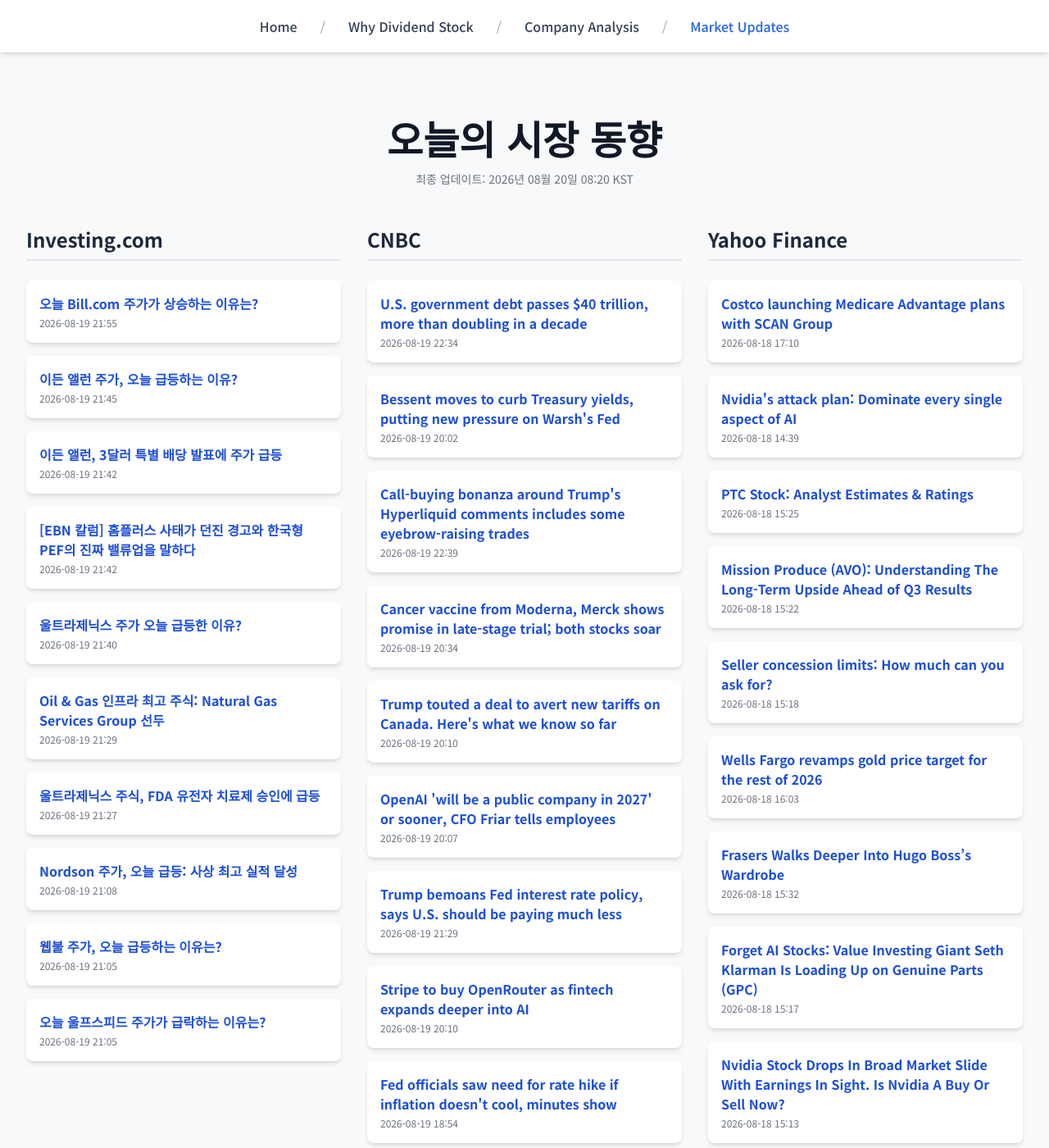
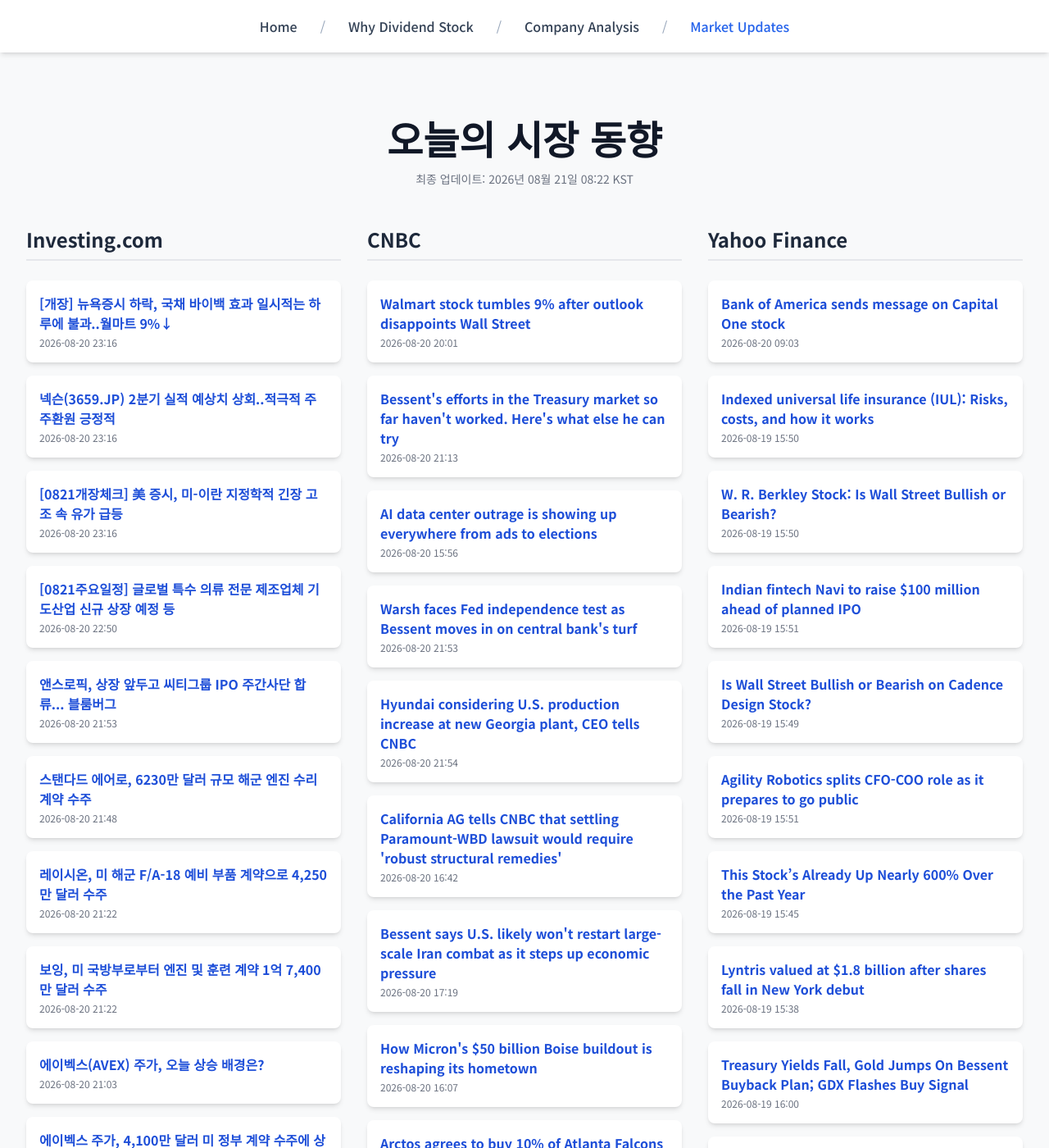
Before and after one commit to Kay-Hwang/my-company-analysis, a Jekyll site: the page built from market-updates.html, in a window 1280 px wide and 1400 px high. Shown: the whole window at 82% size. Built offline with Jekyll 4.4.1, drawn with Linux system fonts in a browser that asks for light colours; nearby versions of some CDN libraries; a script that is not in the unit is left out; some of the changed text lies outside the part shown.

Commit message:
Update daily data

```diff
--- a/_data/latest_data.json
+++ b/_data/latest_data.json
@@ -1,190 +1,190 @@
 {
-  "lastUpdated": "2026년 08월 20일 08:20 KST",
+  "lastUpdated": "2026년 08월 21일 08:22 KST",
   "news": {
     "investing": [
       {
-        "title": "오늘 Bill.com 주가가 상승하는 이유는?",
-        "link": "https://kr.investing.com/news/stock-market-news/article-93CH-2068296",
-        "pubDate": "2026-08-19 21:55:25",
-        "summary": "오늘 Bill.com 주가가 상승하는 이유는?"
+        "title": "[개장] 뉴욕증시 하락, 국채 바이백 효과 일시적는 하루에 불과..월마트 9%↓",
+        "link": "https://kr.investing.com/news/stock-market-news/article-2070056",
+        "pubDate": "2026-08-20 23:16:23",
+        "summary": "[개장] 뉴욕증시 하락, 국채 바이백 효과 일시적는 하루에 불과..월마트 9%↓"
       },
       {
-        "title": "이든 앨런 주가, 오늘 급등하는 이유?",
-        "link": "https://kr.investing.com/news/stock-market-news/article-93CH-2068286",
-        "pubDate": "2026-08-19 21:45:17",
-        "summary": "이든 앨런 주가, 오늘 급등하는 이유?"
+        "title": "넥슨(3659.JP) 2분기 실적 예상치 상회..적극적 주주환원 긍정적",
+        "link": "https://kr.investing.com/news/stock-market-news/article-2070055",
+        "pubDate": "2026-08-20 23:16:21",
+        "summary": "넥슨(3659.JP) 2분기 실적 예상치 상회..적극적 주주환원 긍정적"
       },
       {
-        "title": "이든 앨런, 3달러 특별 배당 발표에 주가 급등",
-        "link": "https://kr.investing.com/news/stock-market-news/article-93CH-2068285",
-        "pubDate": "2026-08-19 21:42:34",
-        "summary": "이든 앨런, 3달러 특별 배당 발표에 주가 급등"
+        "title": "[0821개장체크] 美 증시, 미-이란 지정학적 긴장 고조 속 유가 급등",
+        "link": "https://kr.investing.com/news/stock-market-news/article-2070044",
+        "pubDate": "2026-08-20 23:16:14",
+        "summary": "[0821개장체크] 美 증시, 미-이란 지정학적 긴장 고조 속 유가 급등"
       },
       {
-        "title": "[EBN 칼럼] 홈플러스 사태가 던진 경고와  한국형 PEF의 진짜 밸류업을 말하다",
-        "link": "https://kr.investing.com/news/stock-market-news/article-2068281",
-        "pubDate": "2026-08-19 21:42:00",
-        "summary": "[EBN 칼럼] 홈플러스 사태가 던진 경고와  한국형 PEF의 진짜 밸류업을 말하다"
+        "title": "[0821주요일정] 글로벌 특수 의류 전문 제조업체 기도산업 신규 상장 예정 등",
+        "link": "https://kr.investing.com/news/stock-market-news/article-2070045",
+        "pubDate": "2026-08-20 22:50:20",
+        "summary": "[0821주요일정] 글로벌 특수 의류 전문 제조업체 기도산업 신규 상장 예정 등"
       },
       {
-        "title": "울트라제닉스 주가 오늘 급등한 이유?",
-        "link": "https://kr.investing.com/news/stock-market-news/article-93CH-2068275",
-        "pubDate": "2026-08-19 21:40:16",
-        "summary": "울트라제닉스 주가 오늘 급등한 이유?"
+        "title": "앤스로픽, 상장 앞두고 씨티그룹 IPO 주간사단 합류... 블룸버그",
+        "link": "https://kr.investing.com/news/stock-market-news/article-93CH-2070007",
+        "pubDate": "2026-08-20 21:53:22",
+        "summary": "앤스로픽, 상장 앞두고 씨티그룹 IPO 주간사단 합류... 블룸버그"
       },
       {
-        "title": "Oil & Gas 인프라 최고 주식: Natural Gas Services Group 선두",
-        "link": "https://kr.investing.com/news/stock-market-news/article-93CH-2068264",
-        "pubDate": "2026-08-19 21:29:12",
-        "summary": "Oil & Gas 인프라 최고 주식: Natural Gas Services Group 선두"
+        "title": "스탠다드 에어로, 6230만 달러 규모 해군 엔진 수리 계약 수주",
+        "link": "https://kr.investing.com/news/stock-market-news/article-93CH-2070003",
+        "pubDate": "2026-08-20 21:48:18",
+        "summary": "스탠다드 에어로, 6230만 달러 규모 해군 엔진 수리 계약 수주"
       },
       {
-        "title": "울트라제닉스 주식, FDA 유전자 치료제 승인에 급등",
-        "link": "https://kr.investing.com/news/stock-market-news/article-93CH-2068263",
-        "pubDate": "2026-08-19 21:27:45",
-        "summary": "울트라제닉스 주식, FDA 유전자 치료제 승인에 급등"
+        "title": "레이시온, 미 해군 F/A-18 예비 부품 계약으로 4,250만 달러 수주",
+        "link": "https://kr.investing.com/news/stock-market-news/article-93CH-2069987",
+        "pubDate": "2026-08-20 21:22:41",
+        "summary": "레이시온, 미 해군 F/A-18 예비 부품 계약으로 4,250만 달러 수주"
       },
       {
-        "title": "Nordson 주가, 오늘 급등: 사상 최고 실적 달성",
-        "link": "https://kr.investing.com/news/stock-market-news/article-93CH-2068245",
-        "pubDate": "2026-08-19 21:08:02",
-        "summary": "Nordson 주가, 오늘 급등: 사상 최고 실적 달성"
+        "title": "보잉, 미 국방부로부터 엔진 및 훈련 계약 1억 7,400만 달러 수주",
+        "link": "https://kr.investing.com/news/stock-market-news/article-93CH-2069986",
+        "pubDate": "2026-08-20 21:22:31",
+        "summary": "보잉, 미 국방부로부터 엔진 및 훈련 계약 1억 7,400만 달러 수주"
       },
       {
-        "title": "웹불 주가, 오늘 급등하는 이유는?",
-        "link": "https://kr.investing.com/news/stock-market-news/article-93CH-2068242",
-        "pubDate": "2026-08-19 21:05:38",
-        "summary": "웹불 주가, 오늘 급등하는 이유는?"
+        "title": "에이벡스(AVEX) 주가, 오늘 상승 배경은?",
+        "link": "https://kr.investing.com/news/stock-market-news/article-93CH-2069971",
+        "pubDate": "2026-08-20 21:03:18",
+        "summary": "에이벡스(AVEX) 주가, 오늘 상승 배경은?"
       },
       {
-        "title": "오늘 울프스피드 주가가 급락하는 이유는?",
-        "link": "https://kr.investing.com/news/stock-market-news/article-93CH-2068239",
-        "pubDate": "2026-08-19 21:05:05",
-        "summary": "오늘 울프스피드 주가가 급락하는 이유는?"
+        "title": "에이벡스 주가, 4,100만 달러 미 정부 계약 수주에 상승",
+        "link": "https://kr.investing.com/news/stock-market-news/article-93CH-2069962",
+        "pubDate": "2026-08-20 20:56:23",
+        "summary": "에이벡스 주가, 4,100만 달러 미 정부 계약 수주에 상승"
       }
     ],
     "cnbc": [
       {
-        "title": "U.S. government debt passes $40 trillion, more than doubling in a decade",
-        "link": "https://www.cnbc.com/2026/08/19/us-government-debt-passes-40-trillion-mark-for-the-first-time.html",
-        "pubDate": "Wed, 19 Aug 2026 22:34:33 GMT",
-        "summary": "U.S. government debt passes $40 trillion, more than doubling in a decade"
+        "title": "Walmart stock tumbles 9% after outlook disappoints Wall Street",
+        "link": "https://www.cnbc.com/2026/08/20/walmart-wmt-q2-2027-earnings.html",
+        "pubDate": "Thu, 20 Aug 2026 20:01:49 GMT",
+        "summary": "Walmart is expected to report its fiscal second-quarter earnings on Thursday, offering a read on the consumer and the K-shaped economy."
       },
       {
-        "title": "Bessent moves to curb Treasury yields, putting new pressure on Warsh's Fed",
-        "link": "https://www.cnbc.com/2026/08/19/bessent-treasury-buybacks-yields-warsh-fed.html",
-        "pubDate": "Wed, 19 Aug 2026 20:02:32 GMT",
-        "summary": "Treasury's move to buy back more long-term debt cooled a bond selloff, but economists warn it could raise new inflation and independence questions for the Fed"
+        "title": "Bessent's efforts in the Treasury market so far haven't worked. Here's what else he can try",
+        "link": "https://www.cnbc.com/2026/08/20/bessents-efforts-in-the-treasury-market-so-far-havent-worked-heres-what-else-he-can-try.html",
+        "pubDate": "Thu, 20 Aug 2026 21:13:14 GMT",
+        "summary": "Market experts showed skepticism at whether the push would succeed against a bevy of factors working against Treasurys."
       },
       {
-        "title": "Call-buying bonanza around Trump's Hyperliquid comments includes some eyebrow-raising trades",
-        "link": "https://www.cnbc.com/2026/08/19/call-buying-bonanza-around-trumps-hyperliquid-comments-includes-eyebrow-raising-trades.html",
-        "pubDate": "Wed, 19 Aug 2026 22:39:40 GMT",
-        "summary": "President Donald Trump hinted that regulation may be in the works for Hyperliquid. Interesting trading activity followed."
+        "title": "AI data center outrage is showing up everywhere from ads to elections",
+        "link": "https://www.cnbc.com/2026/08/20/ai-data-center-election-backlash.html",
+        "pubDate": "Thu, 20 Aug 2026 15:56:12 GMT",
+        "summary": "With less than three months until the midterm elections, opposition to AI data centers is becoming a bipartisan rallying cry in a growing number of states."
       },
       {
-        "title": "Cancer vaccine from Moderna, Merck shows promise in late-stage trial; both stocks soar",
-        "link": "https://www.cnbc.com/2026/08/19/moderna-merck-cancer-vaccine-shows-initial-late-stage-melanoma-data.html",
-        "pubDate": "Wed, 19 Aug 2026 20:34:09 GMT",
-        "summary": "The combination regimen significantly extended the time patients lived without their melanoma returning, compared with Keytruda alone."
+        "title": "Warsh faces Fed independence test as Bessent moves in on central bank's turf",
+        "link": "https://www.cnbc.com/2026/08/20/bessent-warsh-fed-bond-market-treasury-yields.html",
+        "pubDate": "Thu, 20 Aug 2026 21:53:44 GMT",
+        "summary": "Bessent’s effort to tamp down long-term Treasury yields could force Warsh to clarify how far the Fed should go in coordinating on bonds and the balance sheet."
       },
       {
-        "title": "Trump touted a deal to avert new tariffs on Canada. Here's what we know so far",
-        "link": "https://www.cnbc.com/2026/08/19/trump-canada-tariffs-deal-carney.html",
-        "pubDate": "Wed, 19 Aug 2026 20:10:14 GMT",
-        "summary": "Trump's new tariffs on about $20 billion worth of Canadian goods were set to take effect Wednesday, but were postponed by three days."
+        "title": "Hyundai considering U.S. production increase at new Georgia plant, CEO tells CNBC",
+        "link": "https://www.cnbc.com/2026/08/20/hyundai-georgia-metaplant-us-production.html",
+        "pubDate": "Thu, 20 Aug 2026 21:54:59 GMT",
+        "summary": "The potential capacity increase would be part of Hyundai's plan to invest $26 billion in the U.S. through 2028, Hyundai CEO José Muñoz told CNBC."
       },
       {
-        "title": "OpenAI 'will be a public company in 2027' or sooner, CFO Friar tells employees",
-        "link": "https://www.cnbc.com/2026/08/19/open-ai-ipo-timing-2027-friar.html",
-        "pubDate": "Wed, 19 Aug 2026 20:07:09 GMT",
-        "summary": "In an all hands meeting, Friar told employees not worry about rival Anthropic's IPO timeline."
+        "title": "California AG tells CNBC that settling Paramount-WBD lawsuit would require 'robust structural remedies'",
+        "link": "https://www.cnbc.com/2026/08/20/california-ag-bonta-paramount-wbd-lawsuit-remedies.html",
+        "pubDate": "Thu, 20 Aug 2026 16:42:56 GMT",
+        "summary": "California AG Rob Bonta discussed the states' antitrust case to block the Paramount Skydance-Warner Bros. Discovery merger with CNBC's David Faber."
       },
       {
-        "title": "Trump bemoans Fed interest rate policy, says U.S. should be paying much less",
-        "link": "https://www.cnbc.com/2026/08/19/trump-bemoans-fed-interest-rate-policy-says-us-should-be-paying-much-less.html",
-        "pubDate": "Wed, 19 Aug 2026 21:29:38 GMT",
-        "summary": "As he has done in the past, Trump accused Fed officials of having political motives."
+        "title": "Bessent says U.S. likely won't restart large-scale Iran combat as it steps up economic pressure",
+        "link": "https://www.cnbc.com/2026/08/20/bessent-economy-iran-war-trump.html",
+        "pubDate": "Thu, 20 Aug 2026 17:19:03 GMT",
+        "summary": "Bessent and President Donald Trump unveiled the economic operation nearly six months into the Iran war, which continues without a clear end in sight."
       },
       {
-        "title": "Stripe to buy OpenRouter as fintech expands deeper into AI",
-        "link": "https://www.cnbc.com/2026/08/19/stripe-openrouter-fintech-ai-model-marketplace-.html",
-        "pubDate": "Wed, 19 Aug 2026 20:10:01 GMT",
-        "summary": "Stripe said it's acquiring OpenRouter, as the payments company expands into the artificial intelligence model market."
+        "title": "How Micron's $50 billion Boise buildout is reshaping its hometown",
+        "link": "https://www.cnbc.com/2026/08/20/micron-boise-chip-fab-expansion.html",
+        "pubDate": "Thu, 20 Aug 2026 16:07:24 GMT",
+        "summary": "Micron's AI-fueled rise and expansion are creating jobs and wealth in Boise, Idaho, while adding pressure to housing, traffic and the city's identity."
       },
       {
-        "title": "Fed officials saw need for rate hike if inflation doesn't cool, minutes show",
-        "link": "https://www.cnbc.com/2026/08/19/fed-minutes-july-2026-officials-saw-need-for-rate-hike-if-inflation-doesnt-cool.html",
-        "pubDate": "Wed, 19 Aug 2026 18:54:50 GMT",
-        "summary": "The Federal Reserve on Wednesday released minutes from its July 28-29 policy meeting."
+        "title": "Arctos agrees to buy 10% of Atlanta Falcons at $10.6 billion valuation, sources say",
+        "link": "https://www.cnbc.com/2026/08/20/arctos-agrees-to-buy-10percent-of-atlanta-falcons-at-10point6-billion-valuation-sources.html",
+        "pubDate": "Thu, 20 Aug 2026 17:28:59 GMT",
+        "summary": "Private equity firm Arctos has agreed to buy 10% of the Atlanta Falcons in a deal with an enterprise value of $10.6 billion, two sources told CNBC."
       },
       {
-        "title": "Treasury doubles debt buybacks as Bessent moves to steady bond market",
-        "link": "https://www.cnbc.com/2026/08/19/treasury-announces-upscaled-buyback-operation-for-longer-term-debt-sending-yields-lower.html",
-        "pubDate": "Wed, 19 Aug 2026 19:49:28 GMT",
-        "summary": "The announcement targets the sensitive longer-duration part of the Treasury market."
+        "title": "The Los Angeles Lakers sold for $12.5 billion. Here’s what every NBA team is now worth",
+        "link": "https://www.cnbc.com/2026/08/20/heres-how-the-los-angeles-lakers-12point5b-sale-impacts-the-value-of-all-30-nba-teams.html",
+        "pubDate": "Thu, 20 Aug 2026 20:28:21 GMT",
+        "summary": "The pending $12.5 billion Lakers sale would lift CNBC’s average NBA team valuation 21% to $6.68 billion, with the Warriors still No. 1."
       }
     ],
     "yahoo": [
       {
-        "title": "Costco launching Medicare Advantage plans with SCAN Group",
-        "link": "https://finance.yahoo.com/healthcare/articles/costco-launching-medicare-advantage-plans-171035001.html",
-        "pubDate": "2026-08-18T17:10:35Z",
-        "summary": "Costco launching Medicare Advantage plans with SCAN Group"
+        "title": "Bank of America sends message on Capital One stock",
+        "link": "https://finance.yahoo.com/markets/stocks/articles/bank-america-sends-message-capital-090300253.html",
+        "pubDate": "2026-08-20T09:03:00Z",
+        "summary": "Bank of America sends message on Capital One stock"
       },
       {
-        "title": "Nvidia's attack plan: Dominate every single aspect of AI",
-        "link": "https://finance.yahoo.com/markets/stocks/article/nvidias-attack-plan-dominate-every-single-aspect-of-ai-143905381.html",
-        "pubDate": "2026-08-18T14:39:05Z",
-        "summary": "Nvidia's attack plan: Dominate every single aspect of AI"
+        "title": "Indexed universal life insurance (IUL): Risks, costs, and how it works",
+        "link": "https://finance.yahoo.com/personal-finance/insurance/article/indexed-universal-life-155053064.html",
+        "pubDate": "2026-08-19T15:50:53Z",
+        "summary": "Indexed universal life insurance (IUL): Risks, costs, and how it works"
       },
       {
-        "title": "PTC Stock: Analyst Estimates & Ratings",
-        "link": "https://finance.yahoo.com/markets/stocks/articles/ptc-stock-analyst-estimates-ratings-152525741.html",
-        "pubDate": "2026-08-18T15:25:25Z",
-        "summary": "PTC Stock: Analyst Estimates & Ratings"
+        "title": "W. R. Berkley Stock: Is Wall Street Bullish or Bearish?",
+        "link": "https://finance.yahoo.com/markets/stocks/articles/w-r-berkley-stock-wall-155020648.html",
+        "pubDate": "2026-08-19T15:50:20Z",
+        "summary": "W. R. Berkley Stock: Is Wall Street Bullish or Bearish?"
       },
       {
-        "title": "Mission Produce (AVO): Understanding The Long-Term Upside Ahead of Q3 Results",
-        "link": "https://finance.yahoo.com/markets/stocks/articles/mission-produce-avo-understanding-long-152209701.html",
-        "pubDate": "2026-08-18T15:22:09Z",
-        "summary": "Mission Produce (AVO): Understanding The Long-Term Upside Ahead of Q3 Results"
+        "title": "Indian fintech Navi to raise $100 million ahead of planned IPO",
+        "link": "https://finance.yahoo.com/small-business/articles/indian-fintech-navi-raise-100-155131023.html",
+        "pubDate": "2026-08-19T15:51:31Z",
+        "summary": "Indian fintech Navi to raise $100 million ahead of planned IPO"
       },
       {
-        "title": "Seller concession limits: How much can you ask for?",
-        "link": "https://finance.yahoo.com/personal-finance/mortgages/article/seller-concession-limits-151821985.html",
-        "pubDate": "2026-08-18T15:18:21Z",
-        "summary": "Seller concession limits: How much can you ask for?"
+        "title": "Is Wall Street Bullish or Bearish on Cadence Design Stock?",
+        "link": "https://finance.yahoo.com/markets/stocks/articles/wall-street-bullish-bearish-cadence-154932368.html",
+        "pubDate": "2026-08-19T15:49:32Z",
+        "summary": "Is Wall Street Bullish or Bearish on Cadence Design Stock?"
       },
       {
-        "title": "Wells Fargo revamps gold price target for the rest of 2026",
-        "link": "https://finance.yahoo.com/markets/commodities/articles/wells-fargo-revamps-gold-price-160300985.html",
-        "pubDate": "2026-08-18T16:03:00Z",
-        "summary": "Wells Fargo revamps gold price target for the rest of 2026"
+        "title": "Agility Robotics splits CFO-COO role as it prepares to go public",
+        "link": "https://finance.yahoo.com/markets/stocks/articles/agility-robotics-separates-cfo-coo-155107280.html",
+        "pubDate": "2026-08-19T15:51:07Z",
+        "summary": "Agility Robotics splits CFO-COO role as it prepares to go public"
       },
       {
-        "title": "Frasers Walks Deeper Into Hugo Boss’s Wardrobe",
-        "link": "https://finance.yahoo.com/markets/stocks/articles/frasers-walks-deeper-hugo-boss-153233849.html",
-        "pubDate": "2026-08-18T15:32:33Z",
-        "summary": "Frasers Walks Deeper Into Hugo Boss’s Wardrobe"
+        "title": "This Stock’s Already Up Nearly 600% Over the Past Year",
+        "link": "https://finance.yahoo.com/markets/stocks/articles/stock-already-nearly-600-over-154502260.html",
+        "pubDate": "2026-08-19T15:45:02Z",
+        "summary": "This Stock’s Already Up Nearly 600% Over the Past Year"
       },
       {
-        "title": "Forget AI Stocks: Value Investing Giant Seth Klarman Is Loading Up on Genuine Parts (GPC)",
-        "link": "https://finance.yahoo.com/markets/stocks/articles/forget-ai-stocks-value-investing-151706840.html",
-        "pubDate": "2026-08-18T15:17:06Z",
-        "summary": "Forget AI Stocks: Value Investing Giant Seth Klarman Is Loading Up on Genuine Parts (GPC)"
+        "title": "Lyntris valued at $1.8 billion after shares fall in New York debut",
+        "link": "https://finance.yahoo.com/markets/stocks/articles/lyntris-valued-1-8-billion-153828196.html",
+        "pubDate": "2026-08-19T15:38:28Z",
+        "summary": "Lyntris valued at $1.8 billion after shares fall in New York debut"
       },
       {
-        "title": "Nvidia Stock Drops In Broad Market Slide With Earnings In Sight. Is Nvidia A Buy Or Sell Now?",
-        "link": "https://www.investors.com/research/nvidia-nvda-stock-august-2026-earnings/?src=A00220&yptr=yahoo",
-        "pubDate": "2026-08-18T15:13:51Z",
-        "summary": "Nvidia Stock Drops In Broad Market Slide With Earnings In Sight. Is Nvidia A Buy Or Sell Now?"
+        "title": "Treasury Yields Fall, Gold Jumps On Bessent Buyback Plan; GDX Flashes Buy Signal",
+        "link": "https://www.investors.com/news/treasury-yields-fall-gold-price-jumps-gdx/?src=A00220&yptr=yahoo",
+        "pubDate": "2026-08-19T16:00:36Z",
+        "summary": "Treasury Yields Fall, Gold Jumps On Bessent Buyback Plan; GDX Flashes Buy Signal"
       },
       {
-        "title": "Chipmaker Sell-Off Weighs on Stock Indices",
-        "link": "https://finance.yahoo.com/markets/stocks/articles/chipmaker-sell-off-weighs-stock-151322080.html",
-        "pubDate": "2026-08-18T15:13:22Z",
-        "summary": "Chipmaker Sell-Off Weighs on Stock Indices"
+        "title": "India and the U.S. Keep the Oil Flowing While Global Supplies Run Low",
+        "link": "https://finance.yahoo.com/energy/articles/india-u-keep-oil-flowing-153716878.html",
+        "pubDate": "2026-08-19T15:37:16Z",
+        "summary": "India and the U.S. Keep the Oil Flowing While Global Supplies Run Low"
       }
     ]
   }
```
